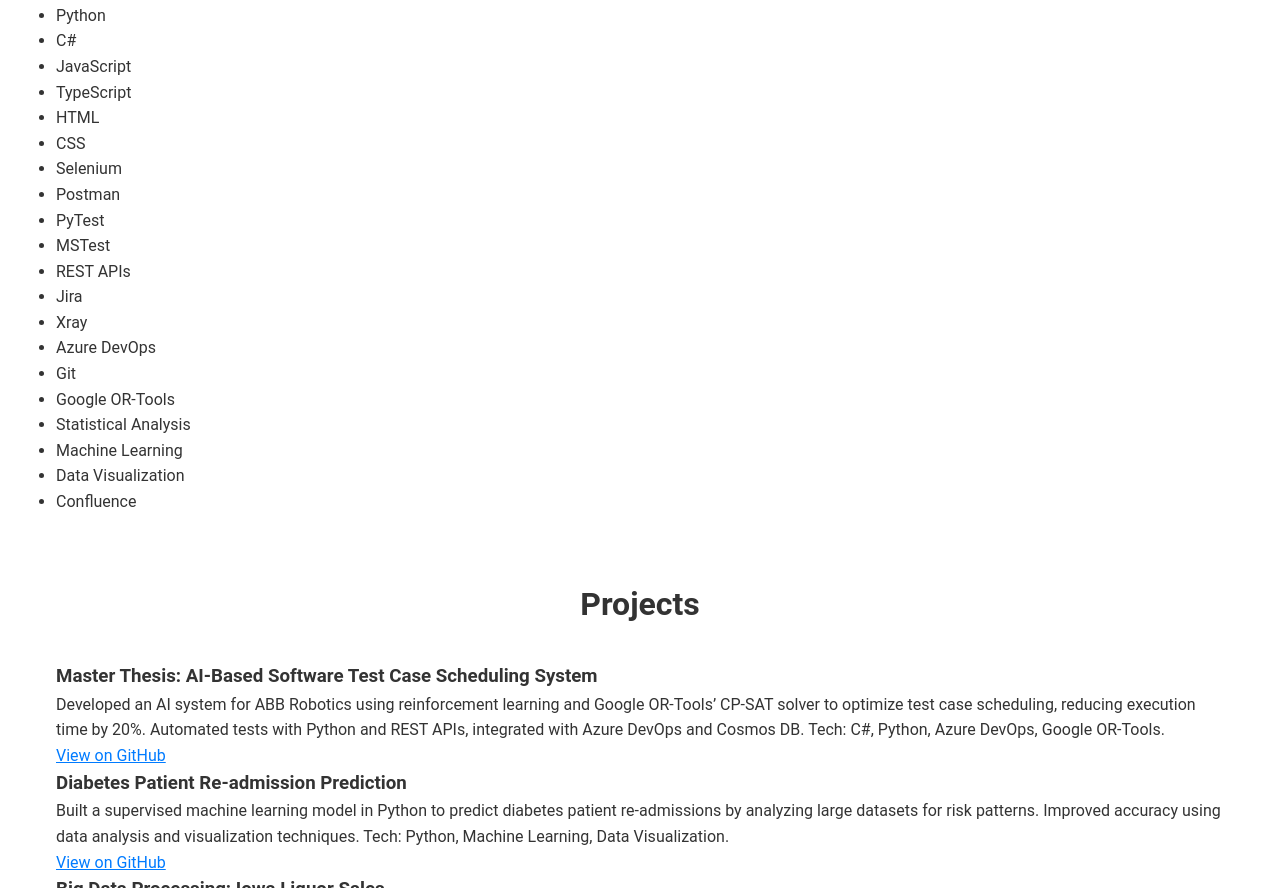
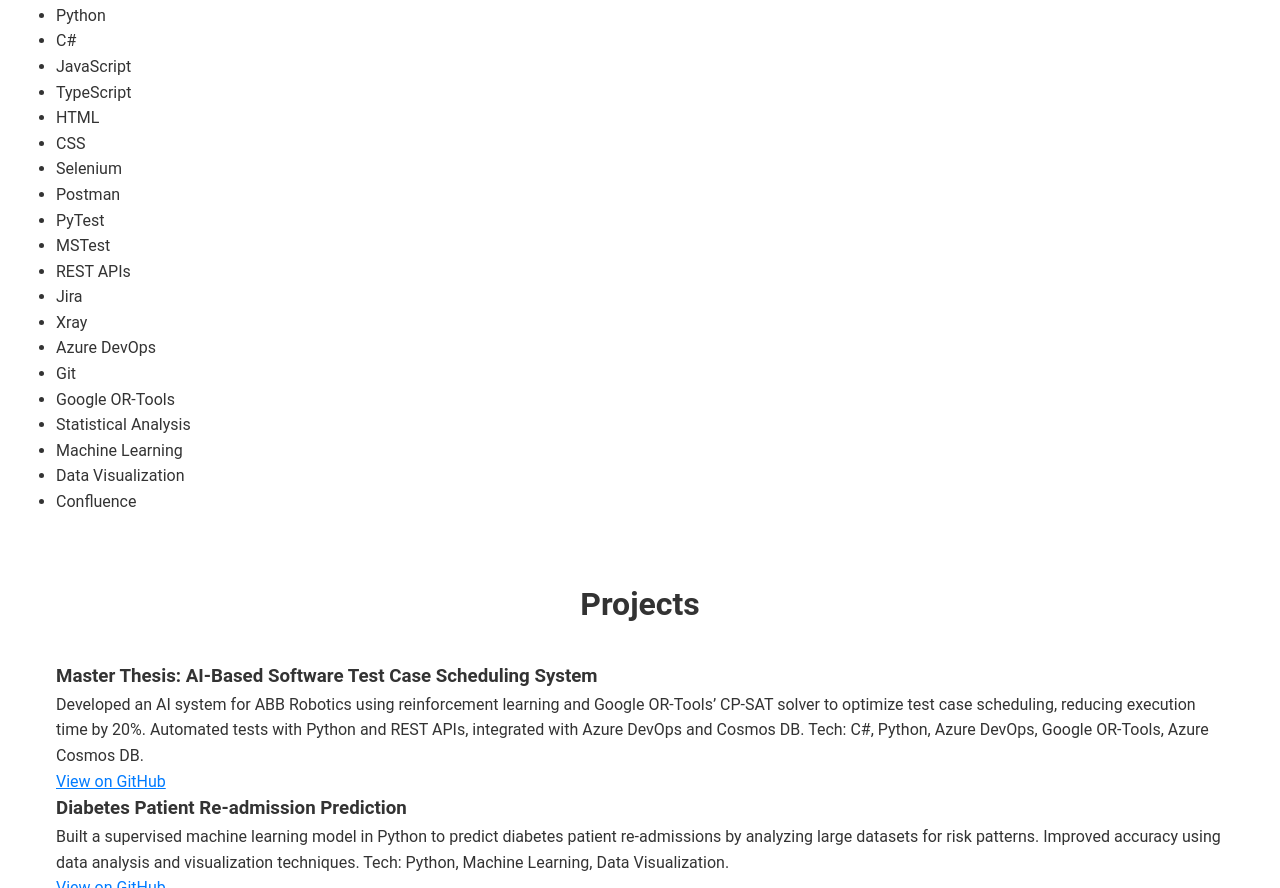
Before and after one commit to Seth-Agbavitor/portfolio, a plain HTML site: page index.html in a window 1280 px wide. Shown: the part 1912-2800 px from the top of the page. Drawn offline with Linux system fonts and the light colour scheme.

Commit message:
UPDATED index.html

```diff
--- a/index.html
+++ b/index.html
@@ -82,7 +82,7 @@ I am now seeking a full-time position where I can grow professionally, contribut
         <div class="bg-white p-4 rounded shadow">
             <!-- <img src="images/thesis.png" alt="AI Test Scheduling" class="w-full h-40 object-cover mb-4"> -->
             <h3 class="text-xl font-bold mb-2">Master Thesis: AI-Based Software Test Case Scheduling System</h3>
-            <p class="text-sm mb-4">Developed an AI system for ABB Robotics using reinforcement learning and Google OR-Tools’ CP-SAT solver to optimize test case scheduling, reducing execution time by 20%. Automated tests with Python and REST APIs, integrated with Azure DevOps and Cosmos DB. Tech: C#, Python, Azure DevOps, Google OR-Tools.</p>
+            <p class="text-sm mb-4">Developed an AI system for ABB Robotics using reinforcement learning and Google OR-Tools’ CP-SAT solver to optimize test case scheduling, reducing execution time by 20%. Automated tests with Python and REST APIs, integrated with Azure DevOps and Cosmos DB. Tech: C#, Python, Azure DevOps, Google OR-Tools, Azure Cosmos DB.</p>
             <a href="https://github.com/Seth-Agbavitor/Master-Thesis-Scheduling-and-Running-Software-Test-Cases-Based-on-AI" class="github-link">View on GitHub</a>
         </div>
         <div class="bg-white p-4 rounded shadow">
```
